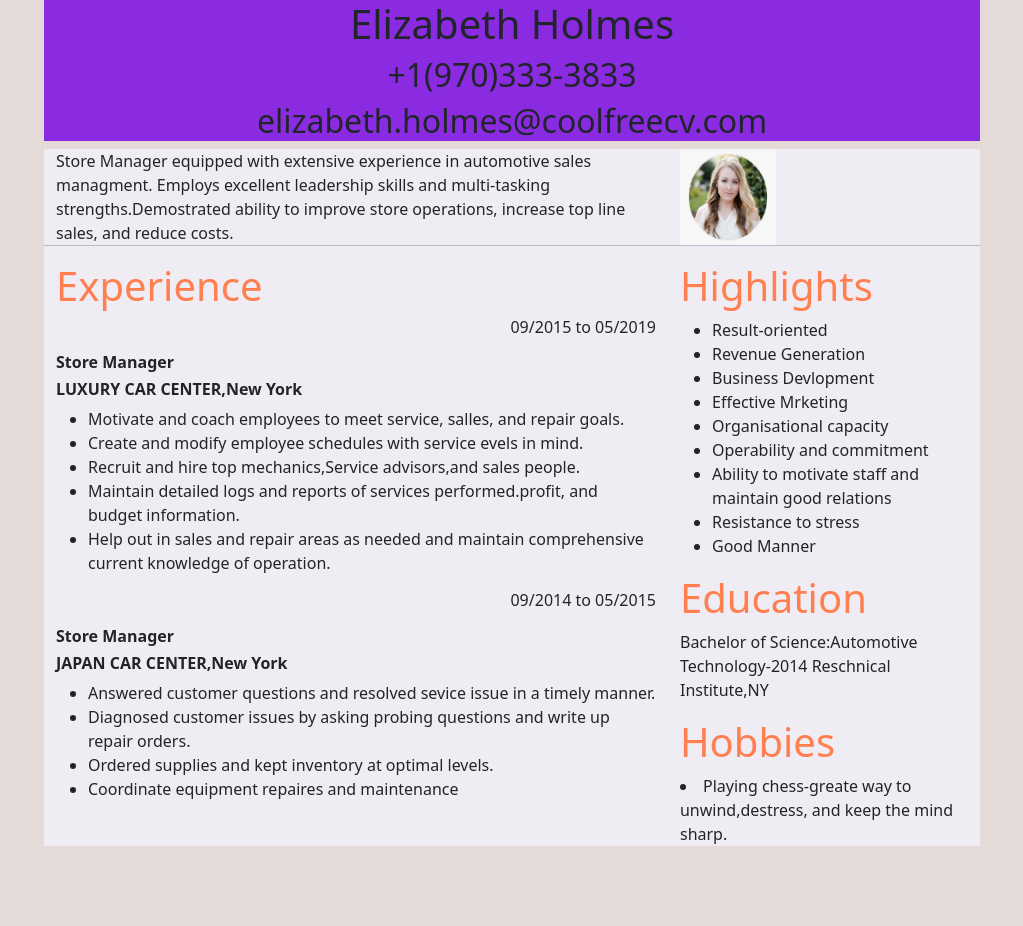
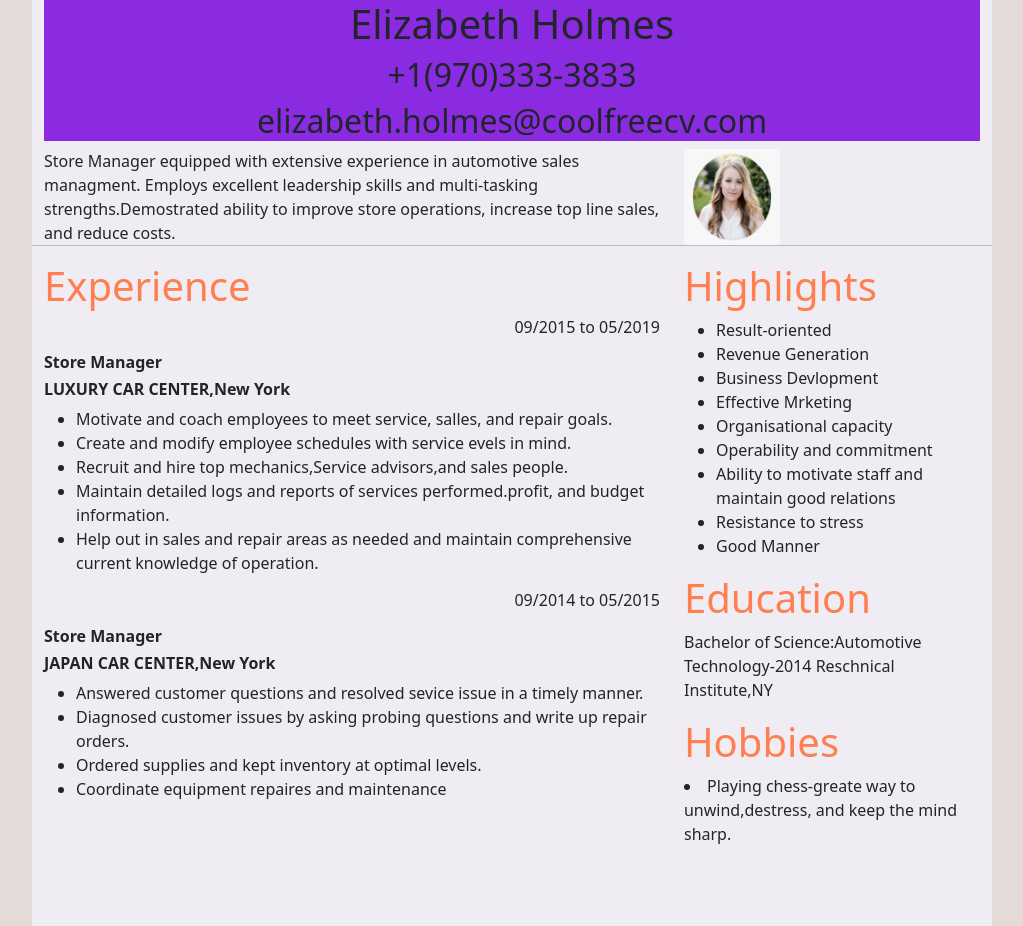
Before and after one commit to nilukumbhar/Resume, a plain HTML site: page index.html in a window 1280 px wide. Shown: the whole page, without its empty margins (128-1151 px from the left). Before the commit the page ends 846 px from the top, so only its background shows below. Drawn offline with nearby package versions, Linux system fonts and the light colour scheme.

Commit message:
add new code

```diff
--- a/index.html
+++ b/index.html
@@ -12,15 +12,18 @@
 </head>
 
 <body>
-    <div class="container-fluid ">
+    <div class="container " style="background-color: rgb(240, 236, 243); margin-top: 0; padding-top: 0;">
+        <div class="row">
+            <div class="col">
                 <div class="text-center" style="background-color: blueviolet; margin-bottom: 0; padding-bottom: 0;">
                     <h1>Elizabeth Holmes</h1>
                     <h2>+1(970)333-3833</h2>
                     <h2>elizabeth.holmes@coolfreecv.com</h2>
                 </div>
+            </div>
+        </div>
 
 
-        <div class="container " style="background-color: rgb(240, 236, 243); margin-top: 0; padding-top: 0;">
             <div class="row justify-content-center">
                 <div class="col-md-8">
                     Store Manager equipped with extensive experience in automotive sales managment.
@@ -92,6 +95,7 @@
                     <li>Playing chess-greate way to unwind,destress, and keep the mind sharp.</li>
                 </div>
             </div>
+            <div class="xyz" style="padding-bottom: 5rem;"></div>
         </div>
     </div>
 
```
Lines whose indentation alone changed are shown as unchanged.
